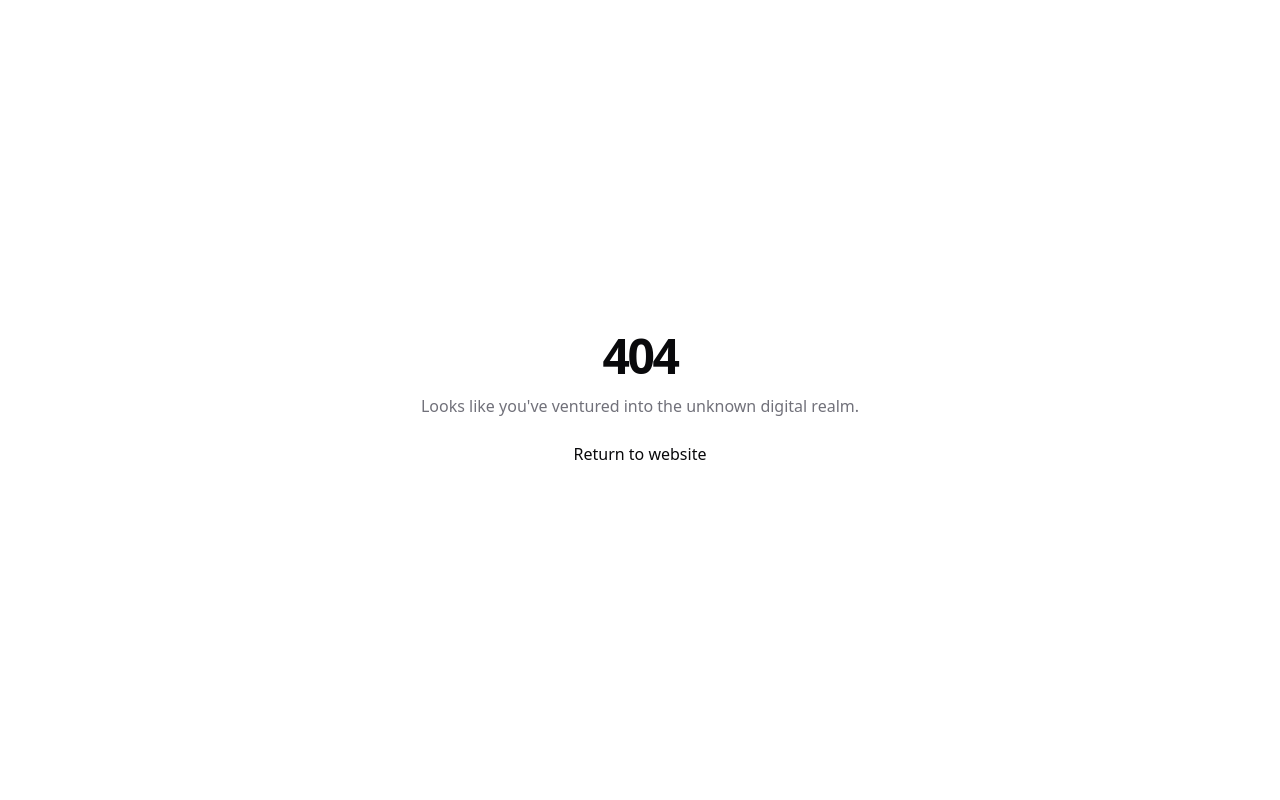
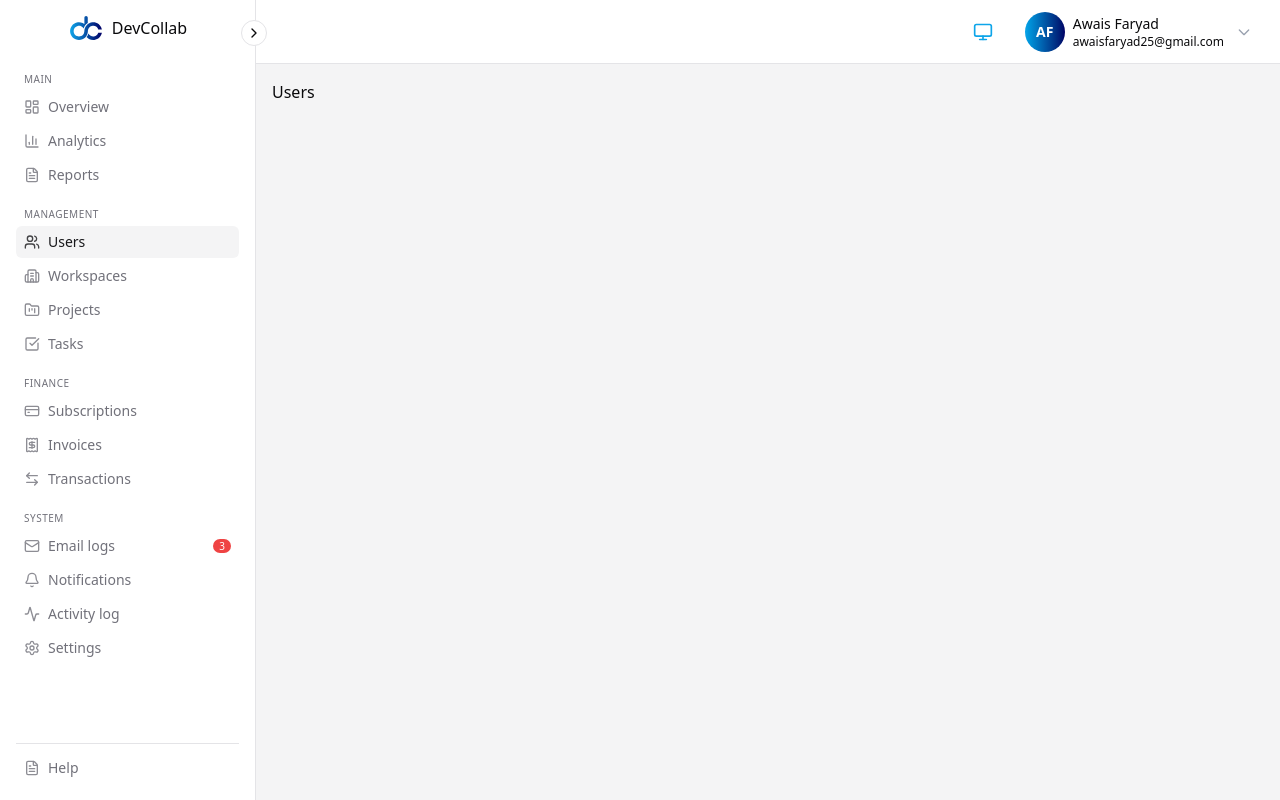
Before and after one commit to awaisfaryad25/DevCollab-FE, a Next.js app: page /users in a window 1280 px wide. Before the commit this address had no page. Built offline with nearby package versions, Linux system fonts and the light colour scheme.

Commit message:
sidebar fixing

```diff
--- /dev/null
+++ b/src/app/(protected)/analytics/page.tsx
@@ -0,0 +1,8 @@
+
+const Analytics = () => {
+  return (
+    <div>Analytics</div>
+  )
+}
+
+export default Analytics
--- a/src/app/(protected)/components/app-sidebar.tsx
+++ b/src/app/(protected)/components/app-sidebar.tsx
@@ -76,7 +76,7 @@ const AppSidebar = () => {
           <div
             onClick={() => setIsMobileOpen(false)}
             className={cn(
-              "fixed inset-0 z-[90] bg-black/60 transition-opacity duration-300 md:hidden",
+              "fixed inset-0 z-[90] bg-background/60 transition-opacity duration-300 md:hidden",
               isMobileOpen ? "opacity-100 pointer-events-auto" : "opacity-0 pointer-events-none"
             )}
           />
@@ -100,7 +100,7 @@ const AppSidebar = () => {
       {/* Desktop sidebar */}
       <aside
         className={cn(
-          "hidden md:block h-screen shrink-0 bg-muted/40 border-r transition-all duration-300 ease-in-out relative",
+          "hidden md:block h-screen shrink-0 bg-background border-r transition-all duration-300 ease-in-out relative",
           isCollapsed ? "w-16" : "w-64"
         )}
       >
@@ -137,7 +137,7 @@ const SidebarContent = ({
         <button
           onClick={toggleSidebar}
           className={cn(
-            "absolute -right-3 top-5 z-10 rounded-full border border-border bg-background p-1 hover:bg-accent transition-colors",
+            "absolute -right-3 top-5 z-90 rounded-full border border-border bg-background p-1 hover:bg-accent transition-colors",
             isCollapsed ? "rotate-0" : "rotate-180"
           )}
           aria-label="Toggle sidebar"
--- a/src/app/(protected)/components/mode-toggle.tsx
+++ b/src/app/(protected)/components/mode-toggle.tsx
@@ -47,7 +47,7 @@ export function ModeToggle() {
   const getThemeIcon = () => {
     switch (theme) {
       case "light":
-        return <Sun className="size-5 text-[#FBBB00]" />;
+        return <Sun className="size-5 text-warning" />;
       case "dark":
         return <Moon className="size-5 text-white" />;
       default:
@@ -86,11 +86,11 @@ export function ModeToggle() {
             className={cn(
               "w-full flex items-center gap-3 px-4 py-2 text-sm transition-colors hover:bg-muted",
               isThemeActive("light")
-                ? "text-[#FBBB00] dark:text-[#FBBB00] bg-yellow-50"
+                ? "text-warning dark:text-warning bg-warning/10"
                 : "text-gray-700 dark:text-gray-300 "
             )}
           >
-            <Sun className="size-4 text-[#FBBB00]" />
+            <Sun className="size-4 text-warning" />
             <span>Light</span>
             {isThemeActive("light") && (
               <Check className="size-4 ml-auto" />
--- a/src/app/(protected)/components/protected-layout-client.tsx
+++ b/src/app/(protected)/components/protected-layout-client.tsx
@@ -22,15 +22,15 @@ export function ProtectedLayoutClient({
       <div className="flex flex-1 flex-col overflow-hidden">
 
         {/* Navbar */}
-        <header className="sticky top-0 z-50 flex h-16 items-center justify-between border-b px-4 bg-muted/40">
-          <div className="w-full flex items-center justify-end gap-3">
+        <header className="sticky top-0 z-50 flex h-16 items-center justify-between border-b px-4 bg-background">
+          <div className="w-full flex items-center justify-end gap-1 lg:gap-2">
             <ModeToggle />
             <UserNav />
           </div>
         </header>
 
         {/* Main Content */}
-        <main className="flex-1 overflow-y-auto bg-muted/20 p-4">
+        <main className="flex-1 overflow-y-auto bg-accent p-4">
           {children}
         </main>
       </div>
--- a/src/app/(protected)/dashboard/page.tsx
+++ b/src/app/(protected)/dashboard/page.tsx
@@ -2,7 +2,16 @@ import React from 'react'
 
 const Dashboard = () => {
   return (
-    <div>Dashboard</div>
+    <div>
+      <div className="">Dashboard</div>
+      <div className=""></div>
+      <div className="grid grid-cols-1 md:grid-cols-2 lg:grid-cols-4 gap-4 mt-8">
+        <div className="bg-background rounded-lg min-h-40 flex items-center justify-center">bg-background</div>
+        <div className="bg-muted rounded-lg min-h-40 flex items-center justify-center">bg-muted</div>
+        <div className="bg-accent rounded-lg min-h-40 flex items-center justify-center">bg-accent</div>
+        <div className="bg-sidebar rounded-lg min-h-40 flex items-center justify-center">bg-sidebar</div>
+      </div>
+    </div>
   )
 }
 
--- /dev/null
+++ b/src/app/(protected)/profile/page.tsx
@@ -0,0 +1,9 @@
+import React from 'react'
+
+const Profile = () => {
+  return (
+    <div>Profile</div>
+  )
+}
+
+export default Profile
--- /dev/null
+++ b/src/app/(protected)/reports/page.tsx
@@ -0,0 +1,8 @@
+
+const Reports = () => {
+  return (
+    <div>Reports</div>
+  )
+}
+
+export default Reports
--- /dev/null
+++ b/src/app/(protected)/settings/page.tsx
@@ -0,0 +1,8 @@
+
+const Settings = () => {
+  return (
+    <div>Settings</div>
+  )
+}
+
+export default Settings
--- /dev/null
+++ b/src/app/(protected)/users/page.tsx
@@ -0,0 +1,9 @@
+import React from 'react'
+
+const Users = () => {
+  return (
+    <div>Users</div>
+  )
+}
+
+export default Users
--- a/src/app/(public)/components/home/DashboardPreview.tsx
+++ b/src/app/(public)/components/home/DashboardPreview.tsx
@@ -8,9 +8,9 @@ const DashboardPreview = () => {
 
           {/* Fake browser bar */}
           <div className="flex items-center gap-2 border-b border-border bg-background px-4 py-3">
-            <div className="h-2.5 w-2.5 rounded-full bg-red-400" />
-            <div className="h-2.5 w-2.5 rounded-full bg-yellow-400" />
-            <div className="h-2.5 w-2.5 rounded-full bg-green-400" />
+            <div className="h-2.5 w-2.5 rounded-full bg-danger" />
+            <div className="h-2.5 w-2.5 rounded-full bg-warning" />
+            <div className="h-2.5 w-2.5 rounded-full bg-success" />
             <div className="ml-4 flex-1 rounded bg-muted px-3 py-1 text-xs text-muted-foreground">
               app.devcollab.io/workspace/dashboard
             </div>
--- a/src/app/globals.css
+++ b/src/app/globals.css
@@ -4,9 +4,6 @@
 @theme inline {
   --color-background: hsl(var(--background));
   --color-foreground: hsl(var(--foreground));
-
-  --color-primary: hsl(var(--primary));
-  --color-primary-foreground: hsl(var(--primary-foreground));
 
   --color-muted: hsl(var(--muted));
   --color-muted-foreground: hsl(var(--muted-foreground));
@@ -22,6 +19,13 @@
   --color-sidebar: hsl(var(--sidebar));
   --color-sidebar-foreground: hsl(var(--sidebar-foreground));
   --color-sidebar-border: hsl(var(--sidebar-border));
+
+
+  --color-success: var(--success);
+  --color-warning: var(--warning);
+  --color-danger: var(--danger);
+
+
 }
 
 :root {
@@ -36,15 +40,18 @@
 
   --border: 240 5.9% 90%;
 
-  --primary: 262 51% 47%;
-  --primary-foreground: 0 0% 100%;
-
   --destructive: 0 84% 60%;
   --destructive-foreground: 0 0% 100%;
 
   --sidebar: 0 0% 98%;
   --sidebar-foreground: 240 5.3% 26.1%;
   --sidebar-border: 240 5.9% 90%;
+
+  --success: #6BBE66;
+  --warning: #FBBB00;
+  --danger: #E01E5A;
+
+
 }
 
 .dark {
@@ -54,18 +61,15 @@
   --muted: 240 3.7% 15.9%;
   --muted-foreground: 240 5% 64.9%;
 
-  --accent: 240 3.7% 15.9%;
+  --accent: 240 5.9% 10%;
   --accent-foreground: 0 0% 98%;
 
   --border: 240 3.7% 15.9%;
 
-  --primary: 262 51% 60%;
-  --primary-foreground: 0 0% 100%;
-
   --destructive: 0 70% 50%;
   --destructive-foreground: 0 0% 98%;
 
-  --sidebar: 240 5.9% 10%;
+  --sidebar: 240 3.7% 15.9%;
   --sidebar-foreground: 240 4.8% 95.9%;
   --sidebar-border: 240 3.7% 15.9%;
 }
--- a/src/constants/sidebar-navigation.ts
+++ b/src/constants/sidebar-navigation.ts
@@ -21,34 +21,34 @@ export const sidebarData: SidebarSection[] = [
     section: "Main",
     items: [
       { title: "Overview", url: "/dashboard", icon: LayoutDashboard },
-      { title: "Analytics", url: "/dashboard/analytics", icon: BarChart3 },
-      { title: "Reports", url: "/dashboard/reports", icon: FileText },
+      { title: "Analytics", url: "/analytics", icon: BarChart3 },
+      { title: "Reports", url: "/reports", icon: FileText },
     ],
   },
   {
     section: "Management",
     items: [
-      { title: "Users", url: "/dashboard/users", icon: Users },
-      { title: "Workspaces", url: "/dashboard/workspaces", icon: Building2 },
-      { title: "Projects", url: "/dashboard/projects", icon: FolderKanban },
-      { title: "Tasks", url: "/dashboard/tasks", icon: CheckSquare },
+      { title: "Users", url: "/users", icon: Users },
+      { title: "Workspaces", url: "/workspaces", icon: Building2 },
+      { title: "Projects", url: "/projects", icon: FolderKanban },
+      { title: "Tasks", url: "/tasks", icon: CheckSquare },
     ],
   },
   {
     section: "Finance",
     items: [
-      { title: "Subscriptions", url: "/dashboard/subscriptions", icon: CreditCard },
-      { title: "Invoices", url: "/dashboard/invoices", icon: Receipt },
-      { title: "Transactions", url: "/dashboard/transactions", icon: ArrowLeftRight },
+      { title: "Subscriptions", url: "/subscriptions", icon: CreditCard },
+      { title: "Invoices", url: "/invoices", icon: Receipt },
+      { title: "Transactions", url: "/transactions", icon: ArrowLeftRight },
     ],
   },
   {
     section: "System",
     items: [
-      { title: "Email logs", url: "/dashboard/emails", icon: Mail, badge: "3" },
-      { title: "Notifications", url: "/dashboard/notifications", icon: Bell },
-      { title: "Activity log", url: "/dashboard/activity", icon: Activity },
-      { title: "Settings", url: "/dashboard/settings", icon: Settings },
+      { title: "Email logs", url: "/emails", icon: Mail, badge: "3" },
+      { title: "Notifications", url: "/notifications", icon: Bell },
+      { title: "Activity log", url: "/activity", icon: Activity },
+      { title: "Settings", url: "/settings", icon: Settings },
     ],
   },
 ];
```
